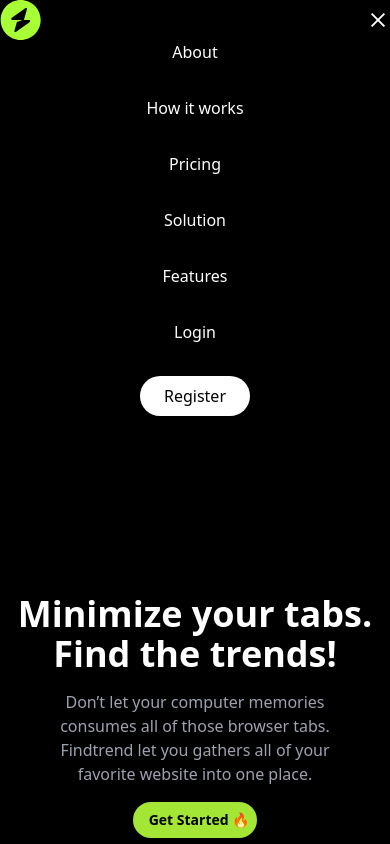
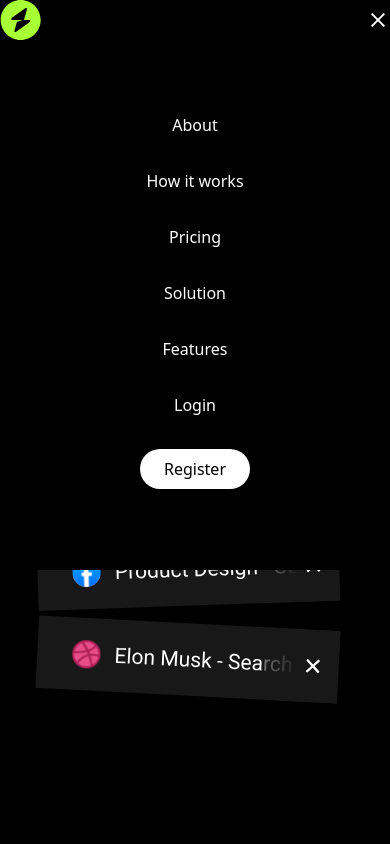
Before and after one commit to babaj301/FindTrend-landing-page, a React (Vite) app: page / in a window 390 px wide. Both pictures are taken after a click on the button 378 px from the left and 20 px from the top of the page. Shown: the top 844 px of the page. Built offline with nearby package versions, Linux system fonts and the light colour scheme.

Commit message:
Made the hamburger menu cover the background

```diff
--- a/src/components/Hero.jsx
+++ b/src/components/Hero.jsx
@@ -6,7 +6,7 @@
 
 const Hero = () => {
   return (
-    <div className="w-full h-screen bg-black relative z-20 top-0">
+    <div className="w-full h-screen bg-black ">
       {/* <img
         className="top-0 left-0 w-full h-screen object-cover"
         src={Background}
@@ -51,7 +51,7 @@
         </div>
 
         {/* Search Tags */}
-        <div className="flex flex-col justify-center items-center md:flex-row md:mt-14 ">
+        <div className="flex flex-col justify-center items-center md:flex-row md:mt-14 z-10 ">
           <img
             className="w-80 -rotate-2 hover:-rotate-6 md:-rotate-6 md:hover:-rotate-12 shadow-xl"
             src={Tag4}
--- a/src/components/Navbar.jsx
+++ b/src/components/Navbar.jsx
@@ -38,7 +38,10 @@
       <nav className="bg-black flex justify-between items-center">
         <div className="flex items-center  ">
           <img src={Logo} alt="" />
-          <a className=" hidden md:inline-block md:text-white md:ml-2 md:font-semibold">
+          <a
+            href="/"
+            className=" hidden md:inline-block md:text-white md:ml-2 md:font-semibold"
+          >
             Findtrend
           </a>
         </div>
@@ -76,12 +79,12 @@
       {!menuOpen ? (
         <div></div>
       ) : (
-        <div className=" relative top-0 z-10 flex-row text-center bg-black h-[60vh] md:hidden">
-          <div>
+        <div className=" absolute top-16 left-0 right-0 z-20 flex flex-row text-center justify-center items-center bg-black h-[60vh] md:hidden">
+          <div className="">
             <ul className="text-white justify-evenly text-center">
               {links.map((link) => {
                 return (
-                  <li key={link.name} className="mb-8 ">
+                  <li key={link.name} className="mb-8 hover:underline">
                     <a href={link.path}>{link.name}</a>
                   </li>
                 );
@@ -89,7 +92,7 @@
             </ul>
 
             <ul className="text-white flex-row justify-evenly text-center">
-              <li className="mb-8">Login</li>
+              <li className="mb-8 hover:underline">Login</li>
               <li className="mb-8">
                 <button className="px-6 py-2 bg-white text-black rounded-full  hover:bg-lime-400 hover:text-white text-center">
                   Register
@@ -97,7 +100,6 @@
               </li>
             </ul>
           </div>
-          <div className="bg-black/30 absolute left-0 w-full h-screen"></div>
         </div>
       )}
     </div>
```
